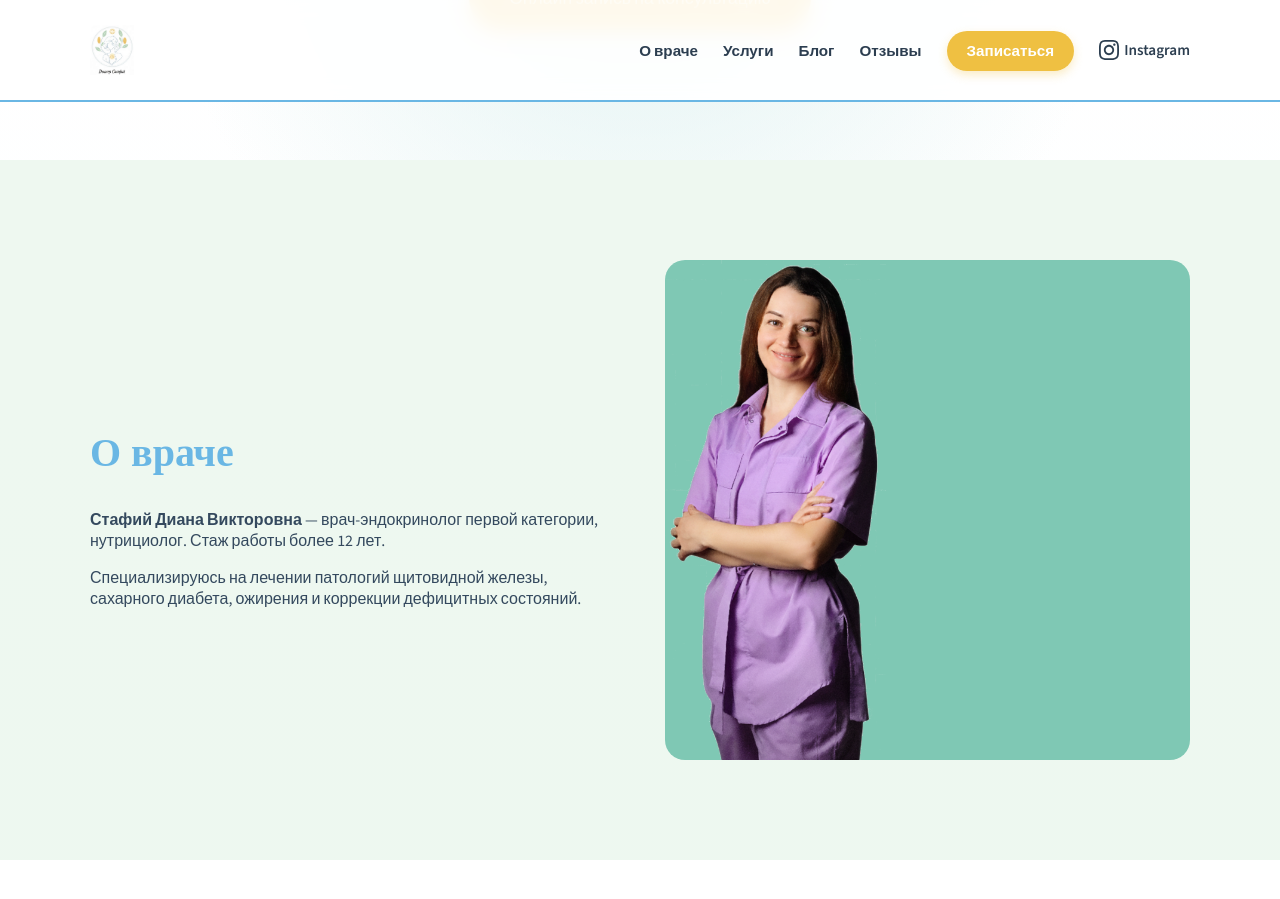
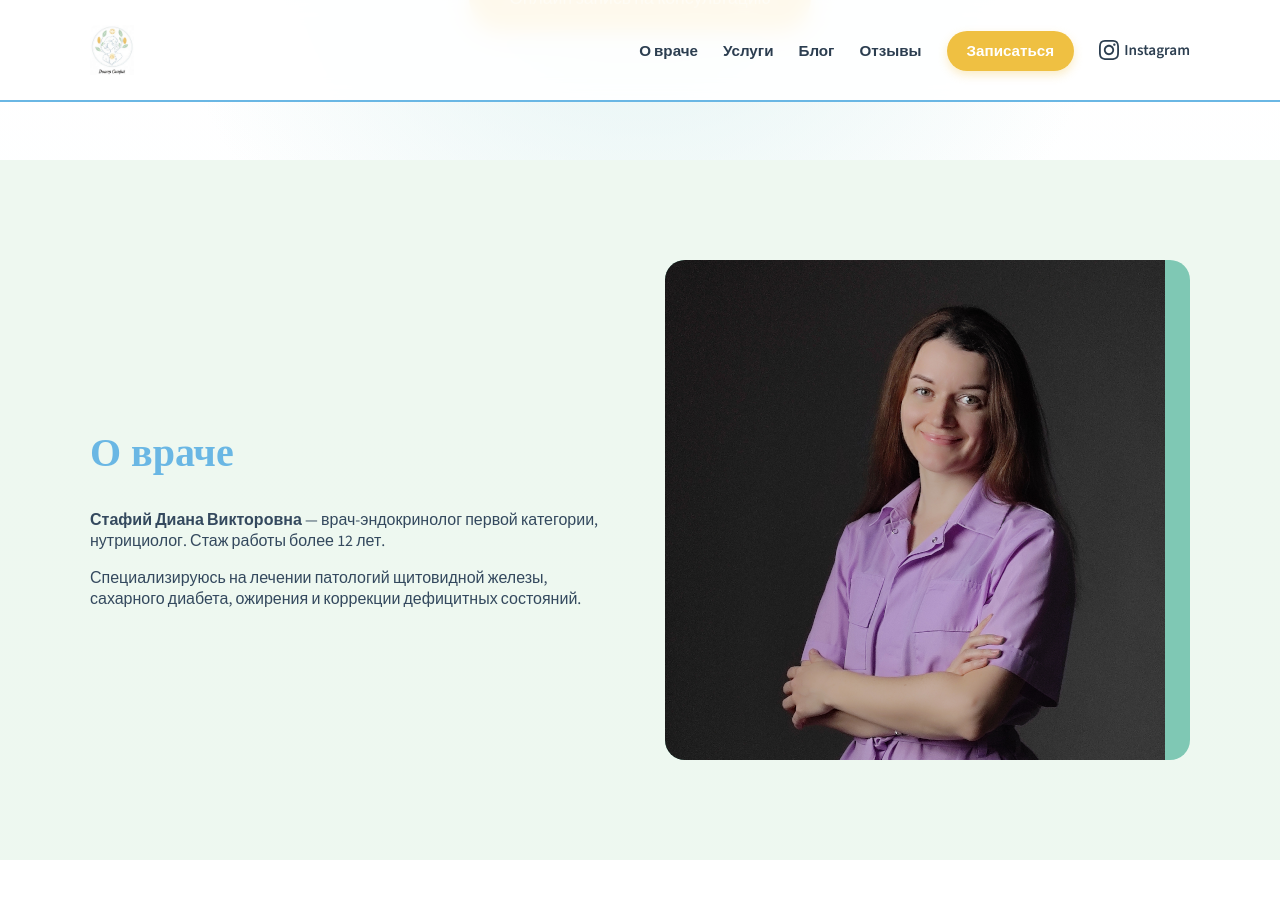
Before and after one commit to gosubv/doctorstafij, a Jekyll site: the page built from index.md, in a window 1280 px wide and 900 px high, scrolled down 462 px. Built offline with Jekyll 4.4.1, drawn with Linux system fonts in a browser that asks for light colours.

Commit message:
Update index.md

```diff
--- a/index.md
+++ b/index.md
@@ -23,7 +23,7 @@ title: Доктор Стафий | Эндокринолог-нутрициоло
                 <p>Специализируюсь на лечении патологий щитовидной железы, сахарного диабета, ожирения и коррекции дефицитных состояний.</p>
             </div>
             <div style="flex: 1; min-width: 300px; background: var(--accent); height: 500px; border-radius: 20px; overflow: hidden;">
-                 <img src="./images/doctor.png" alt="Диана Викторовна" style="height:500px; object-fit: cover;">
+                 <img src="./assets/img/doctor.png" alt="Диана Викторовна" style="height:500px; object-fit: cover;">
             </div>
         </div>
     </div>
```
